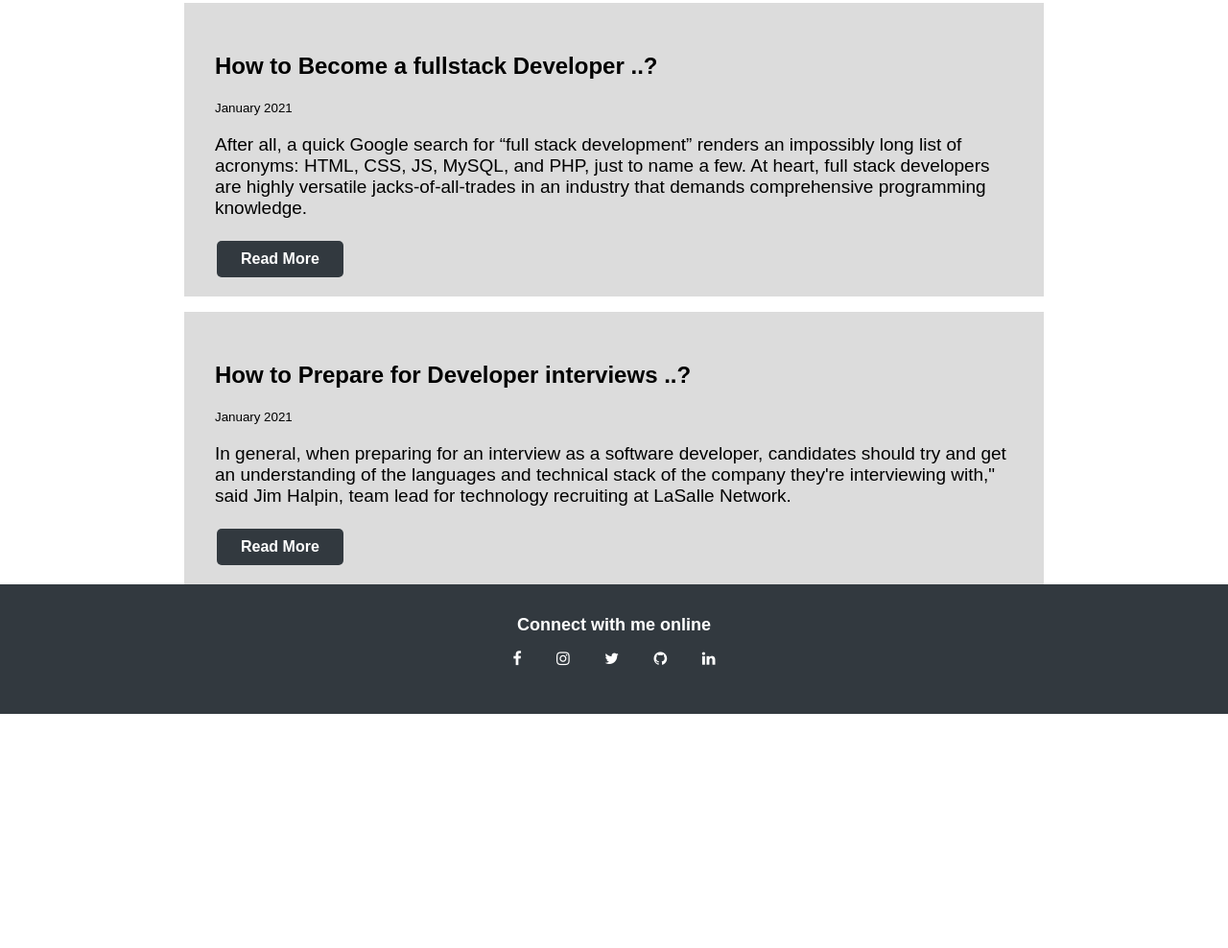
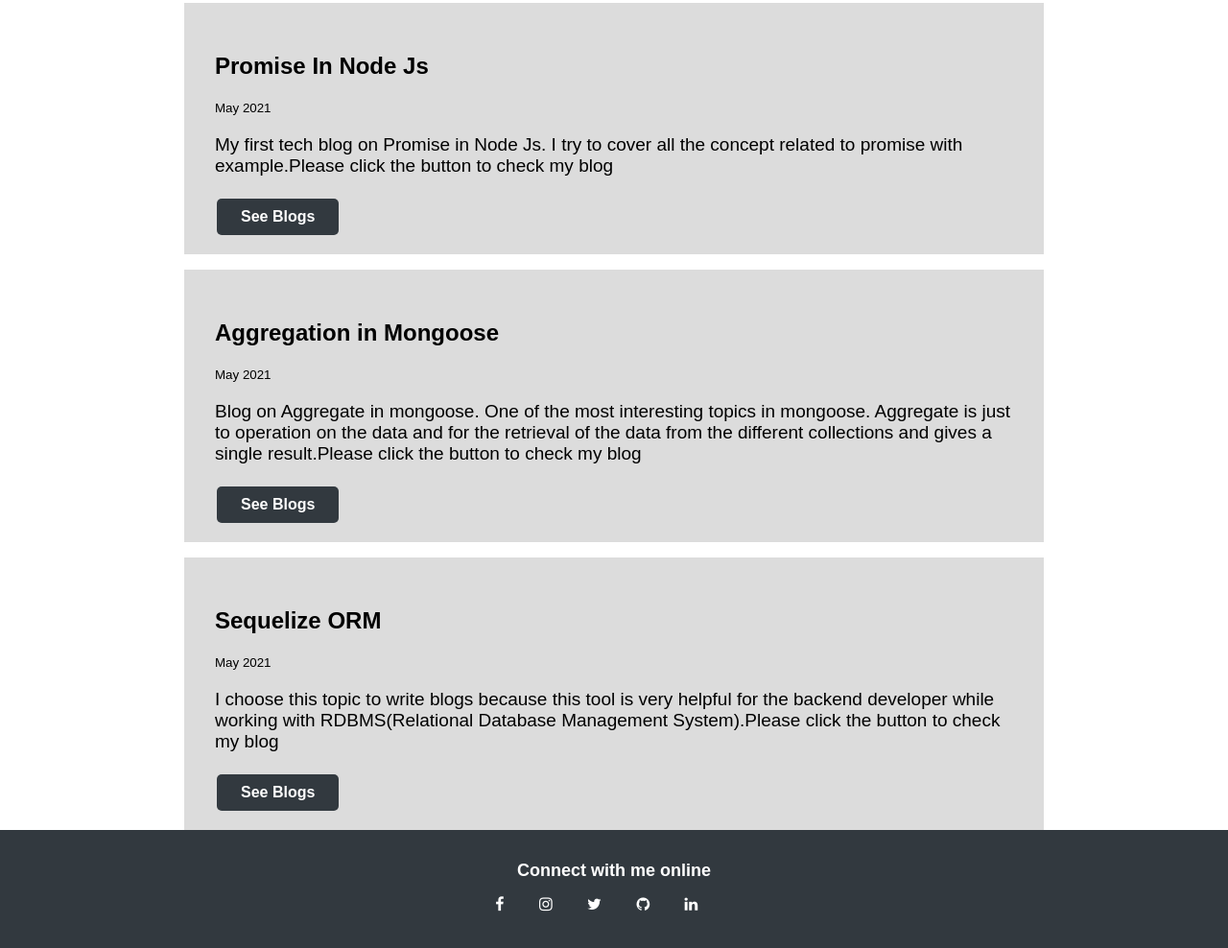
Before and after one commit to abhishek36/portfolio, a plain HTML site: page blog.html in a window 1280 px wide. Shown: the part 534-1522 px from the top of the page at 96% size. Before the commit the page ends 1278 px from the top, so only its background shows below. Drawn offline with Linux system fonts and the light colour scheme.

Commit message:
blogs changes

```diff
--- a/blog.html
+++ b/blog.html
@@ -29,29 +29,29 @@
     <div class="box">
         <section class="section ow">
             <div class="container container-center">
-                <h2 class="section-h1">How to Become a fullstack Developer ..?</h2>
-                <small>January 2021</small>
-                <p class="p-container">After all, a quick Google search for “full stack development” renders an
-                    impossibly long
-                    list of acronyms: HTML, CSS, JS, MySQL, and PHP, just to name a few. At heart, full stack developers
-                    are highly versatile jacks-of-all-trades in an industry that demands comprehensive programming
-                    knowledge.</p>
+                <h2 class="section-h1">Promise In Node Js</h2>
+                <small>May 2021</small>
+                <p class="p-container">My first tech blog on Promise in Node Js. I try to cover all the concept related to promise with example.Please click the button to check my blog</p>
                 <a class="button"
-                    href="http://techgenix.com/full-stack-developer/#:~:text=6%20steps%20to%20becoming%20a%20full%20stack%20developer,exposure.%20...%206%20Take%20up%20additional%20assignments.">Read
-                    More</a>
+                    href="https://abhishekhkamble.hashnode.dev/promise-in-node-js">See Blogs</a>
             </div>
         </section>
         <section class="section ow pad">
             <div class="container container-center">
-                <h2 class="section-h1">How to Prepare for Developer interviews ..?</h2>
-                <small>January 2021</small>
-                <p class="p-container">In general, when preparing for an interview as a software developer, candidates
-                    should try
-                    and get an understanding of the languages and technical stack of the company they're interviewing
-                    with," said Jim Halpin, team lead for technology recruiting at LaSalle Network.</p>
+                <h2 class="section-h1">Aggregation in Mongoose</h2>
+                <small>May 2021</small>
+                <p class="p-container">Blog on Aggregate in mongoose. One of the most interesting topics in mongoose. Aggregate is just to operation on the data and for the retrieval of the data from the different collections and gives a single result.Please click the button to check my blog</p>
                 <a class="button"
-                    href="https://www.freecodecamp.org/news/how-to-prepare-for-a-software-developer-interview/">Read
-                    More</a>
+                    href="https://abhishekhkamble.hashnode.dev/aggregate-in-mongoose">See Blogs</a>
+            </div>
+        </section>
+        <section class="section ow pad">
+            <div class="container container-center">
+                <h2 class="section-h1">Sequelize ORM</h2>
+                <small>May 2021</small>
+                <p class="p-container">	I choose this topic to write blogs because this tool is very helpful for the backend developer while working with RDBMS(Relational Database Management System).Please click the button to check my blog</p>
+                <a class="button"
+                    href="https://abhishekhkamble.hashnode.dev/sequelize-orm">See Blogs</a>
             </div>
         </section>
     </div>
@@ -66,8 +66,8 @@
                         class="fa fa-twitter link"></i></a></li>
             <li><a href="https://github.com/abhishek36" class="list-item-inline"><i class="fa fa-github link"></i></a>
             </li>
-            <li><a href="https://www.linkedin.com/in/abhishekh-kamble-a424a81b6/" class="list-item-inline"><i
-                        class="fa fa-linkedin link"></i></a></li>
+            <li><a href="https://www.linkedin.com/in/abhishekh-kamble-a424a81b6/" class="list-item-inline"><i class="fa fa-linkedin link"></i></a></li>
+            <li><a href="https://www.linkedin.com/in/abhishekh-kamble-a424a81b6/" class="list-item-inline"><i class="fa fa-hashnode link"></i></a></li>
         </ul>
     </footer>
 </body>
```
